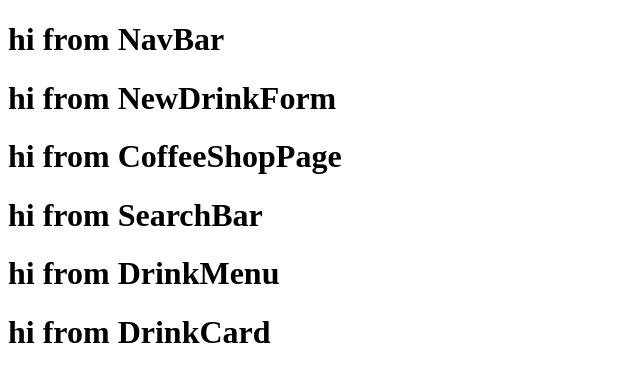
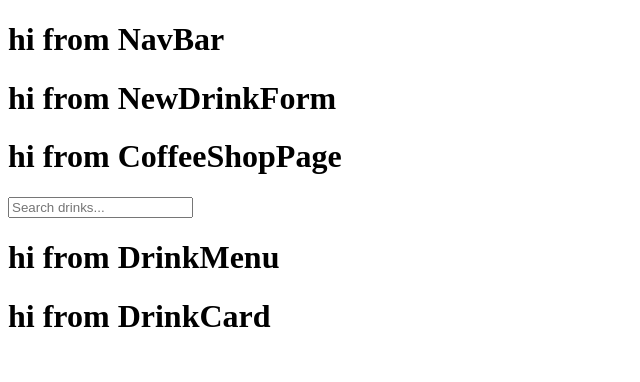
Before and after one commit to Chanez89/coffee-shop, a React (Create React App) app: page / in a window 1280 px wide. Shown: the top 382 px of the page, without its empty margins (0-640 px from the left). Built offline with nearby package versions, Linux system fonts and the light colour scheme.

Commit message:
Added searchbar and db.json

```diff
--- a/src/components/SearchBar.js
+++ b/src/components/SearchBar.js
@@ -1,6 +1,28 @@
+import React, {useState} from "react"
+
+
+
 function SearchBar() {
+
+const [formData, setFormData] = useState("")
+
+function handleChange(event){
+  setFormData({
+    ...formData,
+    [event.target.name]: event.target.value,
+  })
+}
+console.log(formData)
   return (
-    <h1>hi from SearchBar</h1>
+    <input type="search"
+    name="search-form"
+    id="search-form"
+    className="search-input"
+    placeholder="Search drinks..."
+    onChange={handleChange}
+    />
+
+
   );
 }
 
```
Also changed, not shown: db.json (added, +26 -0 lines), 1 other file (tests, documents, lock files or other folders).
